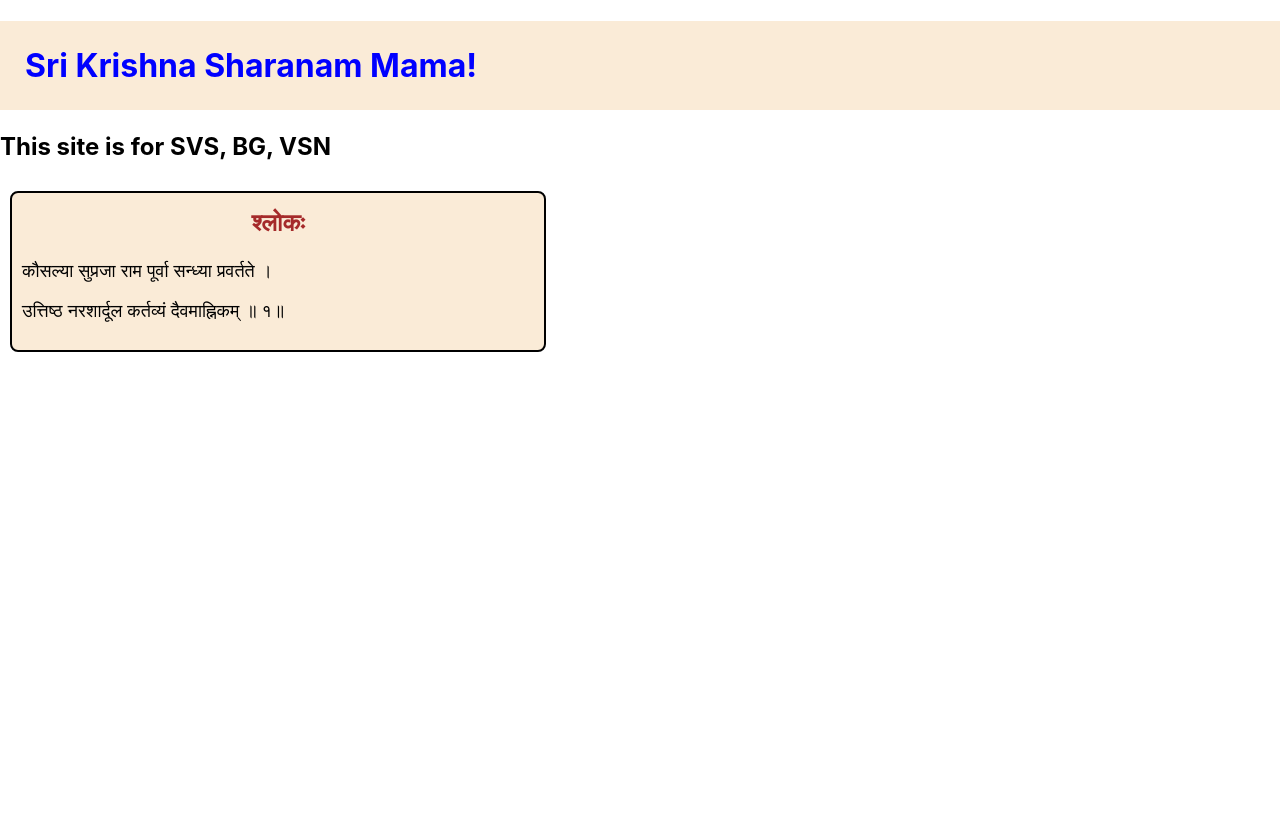
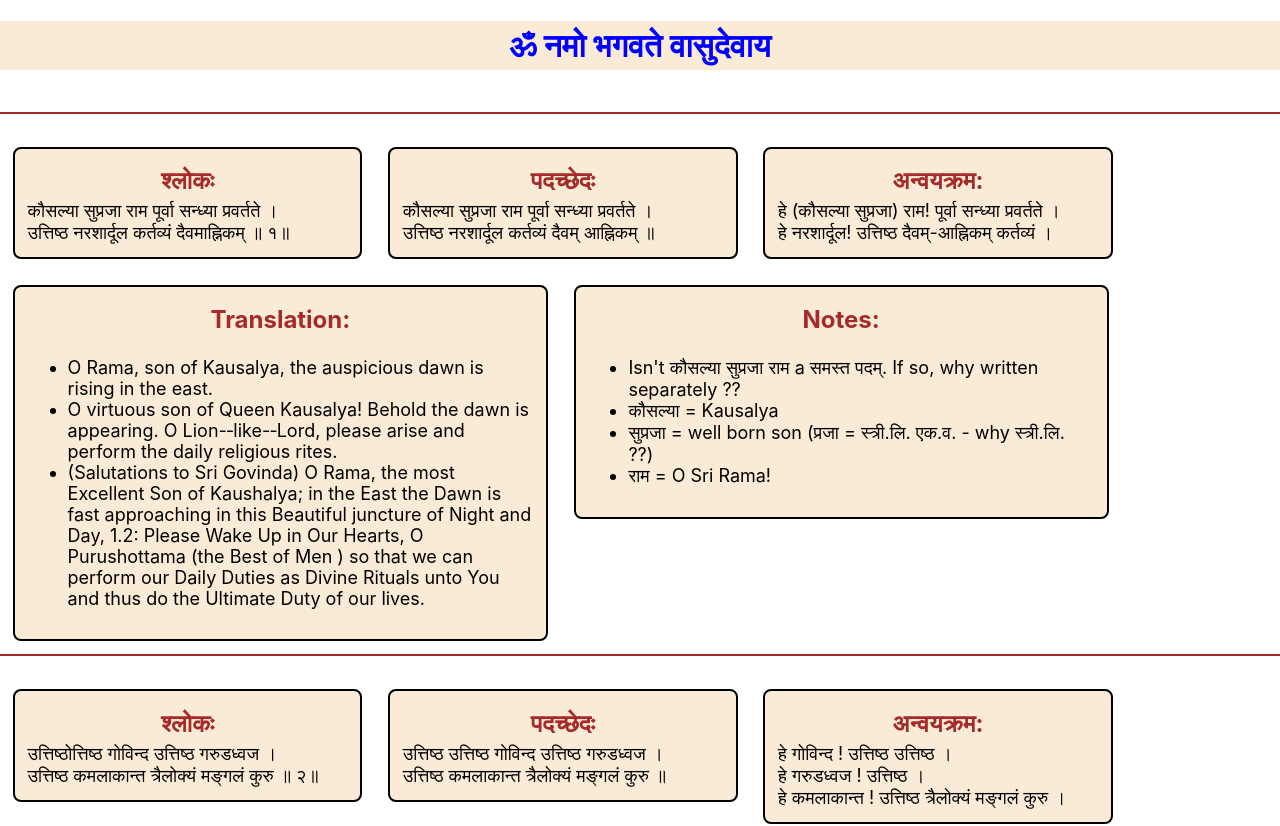
Before and after one commit to srinivasrvanam/krishna, a React (Create React App) app: page / in a window 1280 px wide. Shown: the top 826 px of the page. Before the commit the page ends 800 px from the top, so only its background shows below. Built offline with nearby package versions, Linux system fonts and the light colour scheme.

Commit message:
Structure created

```diff
--- a/src/App.css
+++ b/src/App.css
@@ -1,5 +1,7 @@
-.test{
+/* To be changed later */
+.header{
   color:blue;
   background-color: antiquewhite;
-  padding: 25px;
+  padding: 5px 25px;
+  text-align: center;
 }
--- a/src/App.js
+++ b/src/App.js
@@ -1,16 +1,12 @@
 import './App.css';
-import Sloka from './components/display/Sloka/Sloka';
-
-const lines = ['कौसल्या सुप्रजा राम पूर्वा सन्ध्या प्रवर्तते ।','उत्तिष्ठ नरशार्दूल कर्तव्यं दैवमाह्निकम् ॥ १॥'];
-// const lines = 'test';
+import Chapter from './components/display/Chapter';
+import verses from './content/svs/svs_1';
 
 function App() {
-
   return (
     <>
-    <h1 className='test'>Sri Krishna Sharanam Mama!</h1>
-    <h2>This site is for SVS, BG, VSN</h2>
-    <Sloka lines={lines} />
+    <h1 className='header'>ॐ नमो भगवते वासुदेवाय</h1> <br />
+    <Chapter verses={verses}/>
     </>
   );
 }
--- /dev/null
+++ b/src/components/display/Chapter.js
@@ -0,0 +1,13 @@
+import Verse from "./Verse";
+
+const Chapter = ({verses}) => {
+    return (
+            <>
+                {verses.map((verse,index) => (
+                    <Verse key={index} verse={verse} />
+                ))}
+            </>
+        );
+};
+
+export default Chapter;
--- /dev/null
+++ b/src/components/display/Section.js
@@ -0,0 +1,43 @@
+/**
+ * Represents each section of a Sloka
+ */
+const Section = ({type, lines}) => {
+
+    let heading = '';
+    switch(type){
+        case "sloka":   heading = "श्लोकः"; break;
+        case "vicheda": heading = "पदच्छेदः"; break;
+        case "anvaya":  heading = "अन्वयक्रम:"; break;
+        case "transl":  heading = "Translation: "; break;
+        case "notes":   heading = "Notes: "; break;
+        default:        heading = "";
+    }
+
+
+    if (type === "transl" || type === "notes") {
+        return (
+            <div className="section part2">
+                <div className="heading">{heading}</div>
+                <ul>
+                    {lines.map((item, index) => (
+                    <li key={index}>{item}</li>
+                    ))}
+                </ul>
+            </div>
+        );
+      }
+      else{
+        return (
+            <div className="section part1">
+                <div className="heading">{heading}</div>
+                {lines.map((line,index) => (
+                    <div key={index}>{line}</div>
+                ))}
+            </div>
+            );
+      }
+
+
+};
+
+export default Section;
--- a/src/components/display/Sloka/Sloka.js
+++ /dev/null
@@ -1,12 +0,0 @@
-const Sloka = ({lines}) => {
-    return (
-        <div className="sloka">
-            <div className="heading">श्लोकः</div>
-            {lines.map((line,index) => (
-                <p key={index}>{line}</p>
-            ))}
-        </div>
-    );
-};
-
-export default Sloka;
--- /dev/null
+++ b/src/components/display/Verse.js
@@ -0,0 +1,18 @@
+/**
+ * Represents all aspects of each Sloka (includes Sloka, Vicheda, Anvaya, Translations, and Notes)
+ */
+import Section from "./Section";
+
+const Verse = ({verse}) => {
+    return (
+        <div className="verse">
+            <Section type='sloka' lines={verse.sloka} />
+            <Section type='vicheda' lines={verse.vicheda} />
+            <Section type='anvaya' lines={verse.anvaya} />
+            <Section type='transl' lines={verse.transl} />
+            <Section type='notes' lines={verse.notes} />
+        </div>
+    );
+};
+
+export default Verse;
--- /dev/null
+++ b/src/content/svs/svs_1.js
@@ -0,0 +1,83 @@
+const verses = [
+    {
+      chapter : 'SVS_1',
+      number  : 1,
+      sloka   : [
+        'कौसल्या सुप्रजा राम पूर्वा सन्ध्या प्रवर्तते ।',
+        'उत्तिष्ठ नरशार्दूल कर्तव्यं दैवमाह्निकम् ॥ १॥'
+      ],
+      vicheda : [
+        'कौसल्या सुप्रजा राम पूर्वा सन्ध्या प्रवर्तते ।',
+        'उत्तिष्ठ नरशार्दूल कर्तव्यं दैवम् आह्निकम् ॥'
+      ],
+      anvaya  : [
+        'हे (कौसल्या सुप्रजा) राम! पूर्वा सन्ध्या प्रवर्तते ।',
+        'हे नरशार्दूल! उत्तिष्ठ दैवम्-आह्निकम् कर्तव्यं ।'
+      ],
+      transl  : [
+        'O Rama, son of Kausalya, the auspicious dawn is rising in the east.',
+        'O virtuous son of Queen Kausalya! Behold the dawn is appearing. O Lion-­‐like-­‐Lord, please arise and perform the daily religious rites.',
+        '(Salutations to Sri Govinda) O Rama, the most Excellent Son of Kaushalya; in the East the Dawn is fast approaching in this Beautiful juncture of Night and Day, 1.2: Please Wake Up in Our Hearts, O Purushottama (the Best of Men ) so that we can perform our Daily Duties as Divine Rituals unto You and thus do the Ultimate Duty of our lives.'
+      ],
+      notes   : [
+        "Isn't कौसल्या सुप्रजा राम a समस्त पदम्. If so, why written separately ??",
+        "कौसल्या = Kausalya",
+        "सुप्रजा = well born son (प्रजा = स्त्री.लि. एक.व. - why स्त्री.लि. ??)",
+        "राम = O Sri Rama!"],
+    },
+    {
+      chapter : 'SVS_1',
+      number  : 2,
+      sloka   : [
+        'उत्तिष्ठोत्तिष्ठ गोविन्द उत्तिष्ठ गरुडध्वज ।',
+        'उत्तिष्ठ कमलाकान्त त्रैलोक्यं मङ्गलं कुरु ॥ २॥'
+      ],
+      vicheda : [
+        'उत्तिष्ठ उत्तिष्ठ गोविन्द उत्तिष्ठ गरुडध्वज ।',
+        'उत्तिष्ठ कमलाकान्त त्रैलोक्यं मङ्गलं कुरु ॥'
+      ],
+      anvaya  : [
+        'हे गोविन्द ! उत्तिष्ठ उत्तिष्ठ ।',
+        'हे गरुडध्वज ! उत्तिष्ठ ।',
+        'हे कमलाकान्त ! उत्तिष्ठ त्रैलोक्यं मङ्गलं कुरु ।'
+      ],
+      transl  : [
+        'Arise, arise, O Govinda! Arise, O Garuda-flagged one! Arise, O Lord of the lotus! Do good to the three worlds!',
+        'O virtuous son of Queen Kausalya! Behold the dawn is appearing. O Lion-­‐like-­‐Lord, please arise and perform the daily religious rites.',
+        'O Govinda (lord of the Universe), O Lord of the Garuda Ensign, O Lover of Lakshmi, Please arise and grant auspiciousness to all the three realms (the physical world, the mental world and the transcendental world).',
+        '(Salutations to Sri Govinda) In this Beautiful Dawn Wake Up, Wake Up O Govinda within Our Hearts. Wake Up O the One with Garuda in His Flag, 2.2: Please Wake Up, O Beloved of Kamala and fill the Hearts of the Devotees in the Three Worlds with the Auspicious Bliss of Your Presence.'
+      ],
+      notes   : [
+        "उत्तिष्ठ = done in previous sloka",
+        "गरुडध्वज = समस्तपदम् (?? समास)",
+        "कमलाकान्त = समस्तपदम् (?? समास)",
+        "राम = O Sri Rama!",
+        "त्रैलोक्यं =",
+        "मङ्गलं = auspicious",
+        "कुरु = कृ (8U - to do - तनादिः उभयपदी) - कर्तरि लोट् - परस्मै - म.पु. - एक.व."
+      ],
+    },
+    {
+        chapter : 'SVS_1',
+        number  : 3,
+        sloka   : [
+          'उत्तिष्ठोत्तिष्ठ गोविन्द उत्तिष्ठ गरुडध्वज ।',
+          'उत्तिष्ठ कमलाकान्त त्रैलोक्यं मङ्गलं कुरु ॥ २॥'
+        ],
+        vicheda : [
+          'उत्तिष्ठ उत्तिष्ठ गोविन्द उत्तिष्ठ गरुडध्वज ।',
+          'उत्तिष्ठ कमलाकान्त त्रैलोक्यं मङ्गलं कुरु ॥'
+        ],
+        anvaya  : [
+          '',
+        ],
+        transl  : [
+          '',
+        ],
+        notes   : [
+          "",
+        ],
+      }
+  ];
+
+export default verses;
--- a/src/index.css
+++ b/src/index.css
@@ -12,6 +12,11 @@ code {
     monospace;
 }
 
+.verse{
+  border-top: 2px solid brown;
+  padding-top: 20px;
+}
+
 .heading{
   font-size: 24px;
   font-weight: bold;
@@ -20,14 +25,21 @@ code {
   text-align: center;
 }
 
-.sloka, .pada-chedha, .anvaya, .translation, .word-meaning, .notes {
+.section{
   font-size: 18px;
-  margin: 10px;
-  padding: 10px;
+  margin: 1%;
+  padding: 1%;
   border: 2px solid black;
   border-radius: 8px;
   background-color:antiquewhite;
   display: inline-block;
   vertical-align: top;
-  width: 40%;
 }
+
+.part1{
+  width: 25%;
+}
+
+.part2{
+  width: 39.5%;
+}
```
